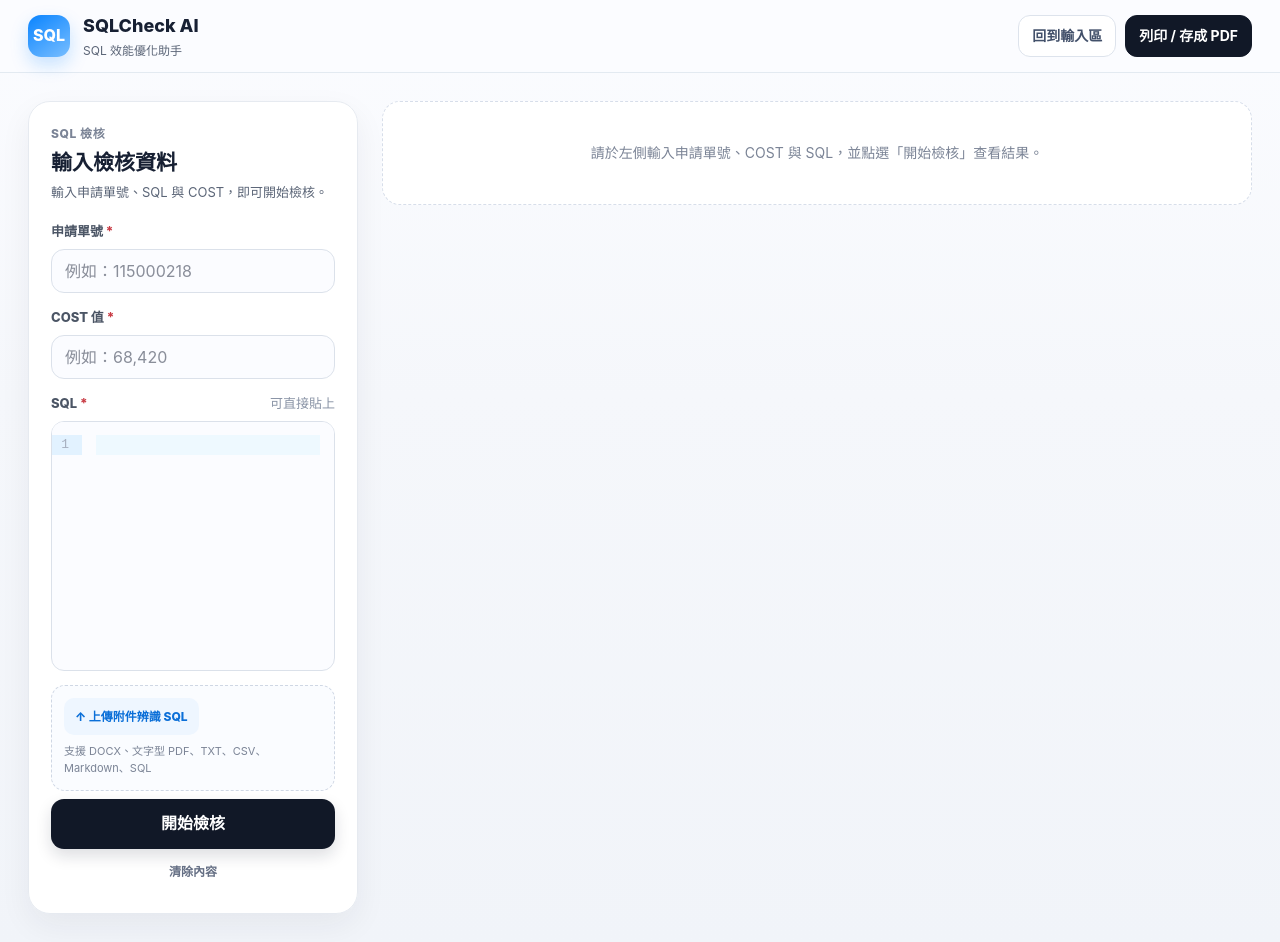
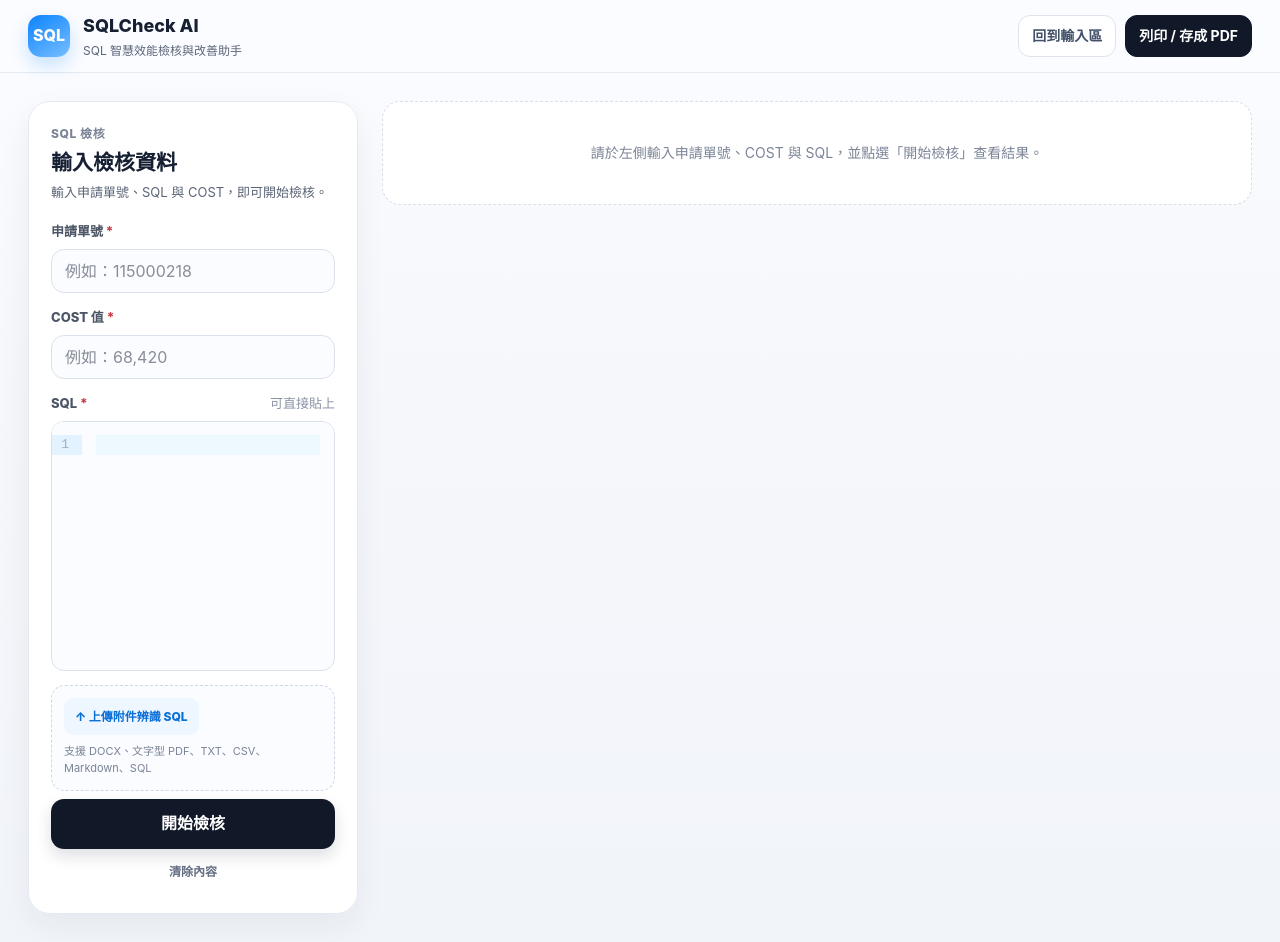
Before and after one commit to s9008129/SQL_check2, a React (Vite) app in the folder frontend/: page / in a window 1280 px wide. Built offline with nearby package versions, Linux system fonts and the light colour scheme.

Commit message:
feat(ui): frame SQLCheck as a check-and-improve assistant

```diff
--- a/frontend/src/App.tsx
+++ b/frontend/src/App.tsx
@@ -137,7 +137,7 @@ export default function App() {
             <div className="brand-mark">SQL</div>
             <div>
               <div className="brand-title">SQLCheck AI</div>
-              <div className="brand-sub">SQL 效能優化助手</div>
+              <div className="brand-sub">SQL 智慧效能檢核與改善助手</div>
             </div>
           </div>
           <div className="top-actions">
@@ -191,7 +191,7 @@ export default function App() {
                     申請單號 <span>{result.application_no}</span>
                   </div>
                   <h1>SQL 效能檢核結果</h1>
-                  <p>依中心規範與智慧改善建議產生的檢核結果。</p>
+                  <p>依中心規範、SQL 結構檢查與智慧改善建議產生的結果。</p>
                 </div>
                 <span className={`status-pill status-pill-${complianceTone(result.compliance.status)}`}>
                   {complianceIcon(result.compliance.status)} {result.compliance.label}
```
